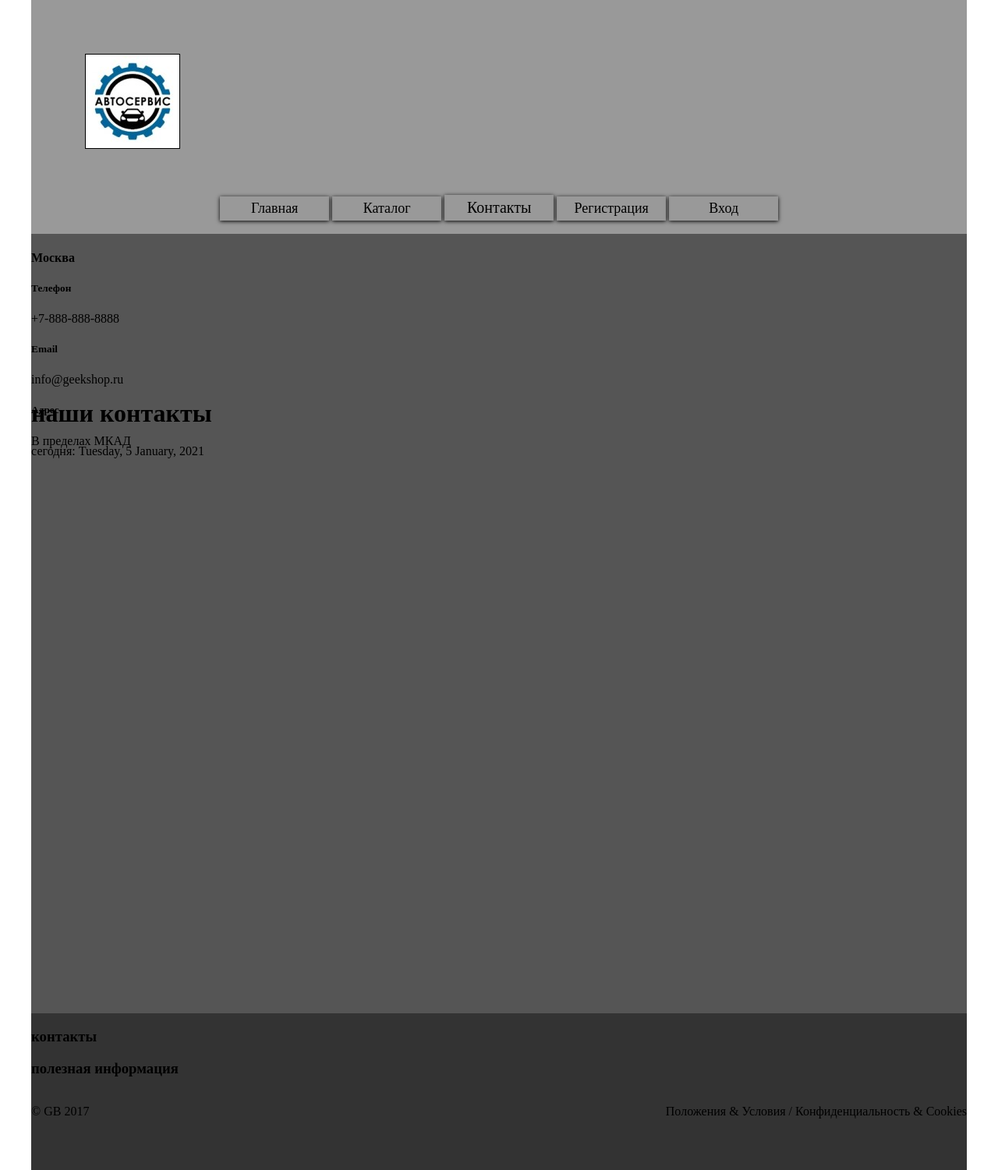
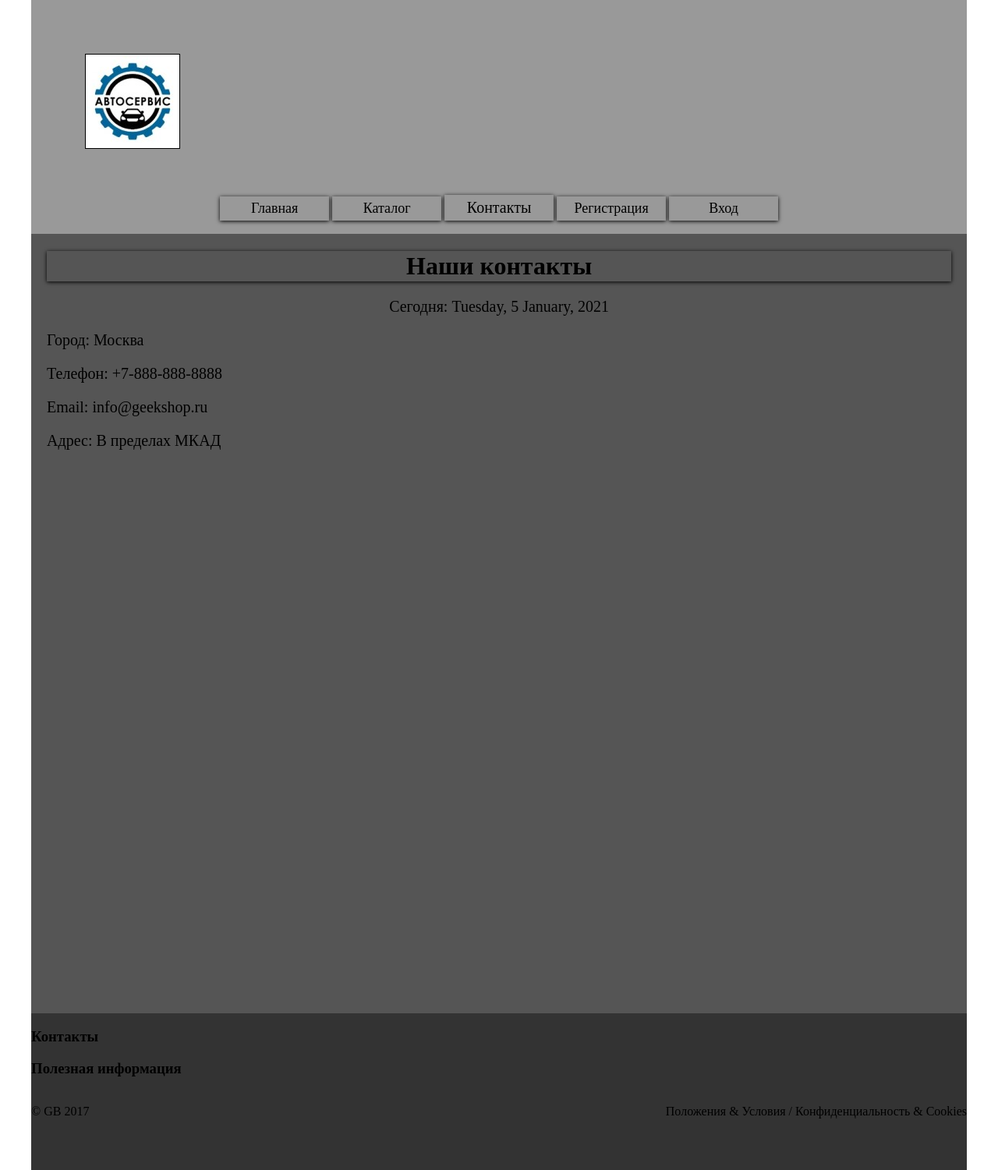
Before and after one commit to piskunovma/project_with_Dima, a Django app: page /contacts/ in a window 1280 px wide. Shown: the whole page at 78% size. Run offline with Django 3.2, Linux system fonts and the light colour scheme; data comes from the database, SQL or seed files in the repository; style sheets or scripts are compiled from the project's sources.

Commit message:
Изменен файл contacts.html. Создан файл style_contacts.less.

```diff
--- a/mainapp/templates/mainapp/base.html
+++ b/mainapp/templates/mainapp/base.html
@@ -13,7 +13,8 @@
 
     {% block css %}
     <link rel="stylesheet" type="text/css" href="{% static 'style/style.css' %}">
-    <link rel="stylesheet" href="{% static 'style/style_catalog.css' %}">
+    <link rel="stylesheet" type="text/css" href="{% static 'style/style_catalog.css' %}">
+    <link rel="stylesheet" type="text/css" href="{% static 'style/style_contacts.css' %}">
     {% endblock css %}
 
     {% block js %}
@@ -41,10 +42,10 @@
         <div class="footer">
             <div class="clearfix">
                 <div class="text-footer">
-                    <h3>контакты</h3>
+                    <h3>Контакты</h3>
                 </div>
                 <div class="text-footer">
-                    <h3>полезная информация</h3>
+                    <h3>Полезная информация</h3>
                 </div>
             </div>
             <p class="small small1">&copy; GB 2017</p>
--- a/mainapp/templates/mainapp/contacts.html
+++ b/mainapp/templates/mainapp/contacts.html
@@ -3,32 +3,33 @@
 
 
 {% block menu %}
-<div class="hero">
-    <div class="header clearfix">
+<div>
+    <div class="clearfix">
         {% include 'mainapp/includes/inc_menu.html' %}
     </div>
-    <h1>наши контакты</h1>
-    <p>сегодня: {{ visit_date|date:"l, j F, Y" }}</p>
 </div>
 {% endblock %}
 
 {% block content %}
 <div class="location">
     {% for location in locations %}
-    <div class="location-1">
-        <i class="fa fa-map-marker fa-5x"></i>
-        <h4>{{ location.city }}</h4>
+    <div class="title_contacts">
+        <h1>Наши контакты</h1>
+    </div>
+    <p class="today">Сегодня: {{ visit_date|date:"l, j F, Y" }}</p>
+    <div class="location_1">
         <div class="contacts">
-            <h5>Телефон</h5>
-            <p>{{ location.phone }}</p>
+            <!-- <i class="fa fa-map-marker fa-5x"></i> -->
+            <p>Город: {{ location.city }}</p>
         </div>
         <div class="contacts">
-            <h5>Email</h5>
-            <p>{{ location.email }}</p>
+            <p>Телефон: {{ location.phone }}</p>
         </div>
         <div class="contacts">
-            <h5>Адрес</h5>
-            <p>{{ location.address }}</p>
+            <p>Email: {{ location.email }}</p>
+        </div>
+        <div class="contacts">
+            <p>Адрес: {{ location.address }}</p>
         </div>
     </div>
     {% endfor %}
--- /dev/null
+++ b/static/style/style_contacts.css
@@ -0,0 +1,16 @@
+.contacts {
+  font-size: 20px;
+  margin: 20px;
+}
+.title_contacts {
+  text-align: center;
+  box-shadow: 0 1px 5px black;
+  margin: 20px;
+}
+.title_contacts h1 {
+  padding: 1px;
+}
+.today {
+  text-align: center;
+  font-size: 20px;
+}
--- /dev/null
+++ b/static/style/style_contacts.less
@@ -0,0 +1,19 @@
+.contacts {
+    font-size: 20px;
+    margin: 20px;
+}
+
+.title_contacts {
+    text-align: center;
+    box-shadow: 0 1px 5px black;
+    margin: 20px;
+}
+
+.title_contacts h1 {
+    padding: 1px;
+}
+
+.today {
+    text-align: center;
+    font-size: 20px;
+}
```
